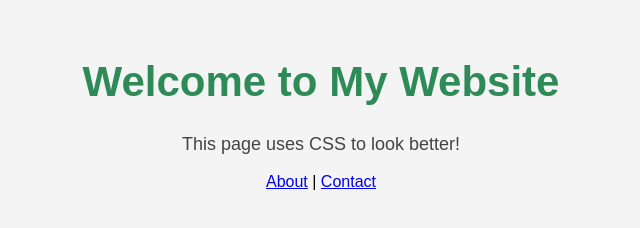
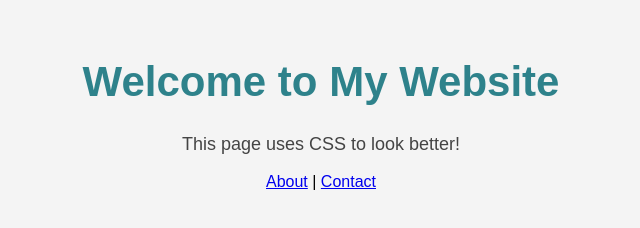
Before and after one commit to Nilari-BD/my-github-website, a plain HTML site: page index.html in a window 1280 px wide. Shown: the whole page, without its empty margins (319-959 px from the left). Drawn offline with Linux system fonts and the light colour scheme.

Commit message:
Update style.css

```diff
--- a/style.css
+++ b/style.css
@@ -5,7 +5,7 @@ body {
   padding: 50px;
 }
 h1 {
-  color: #2E8B57;
+  color: #2e828b;
   font-size: 42px;
 }
 p {
```
